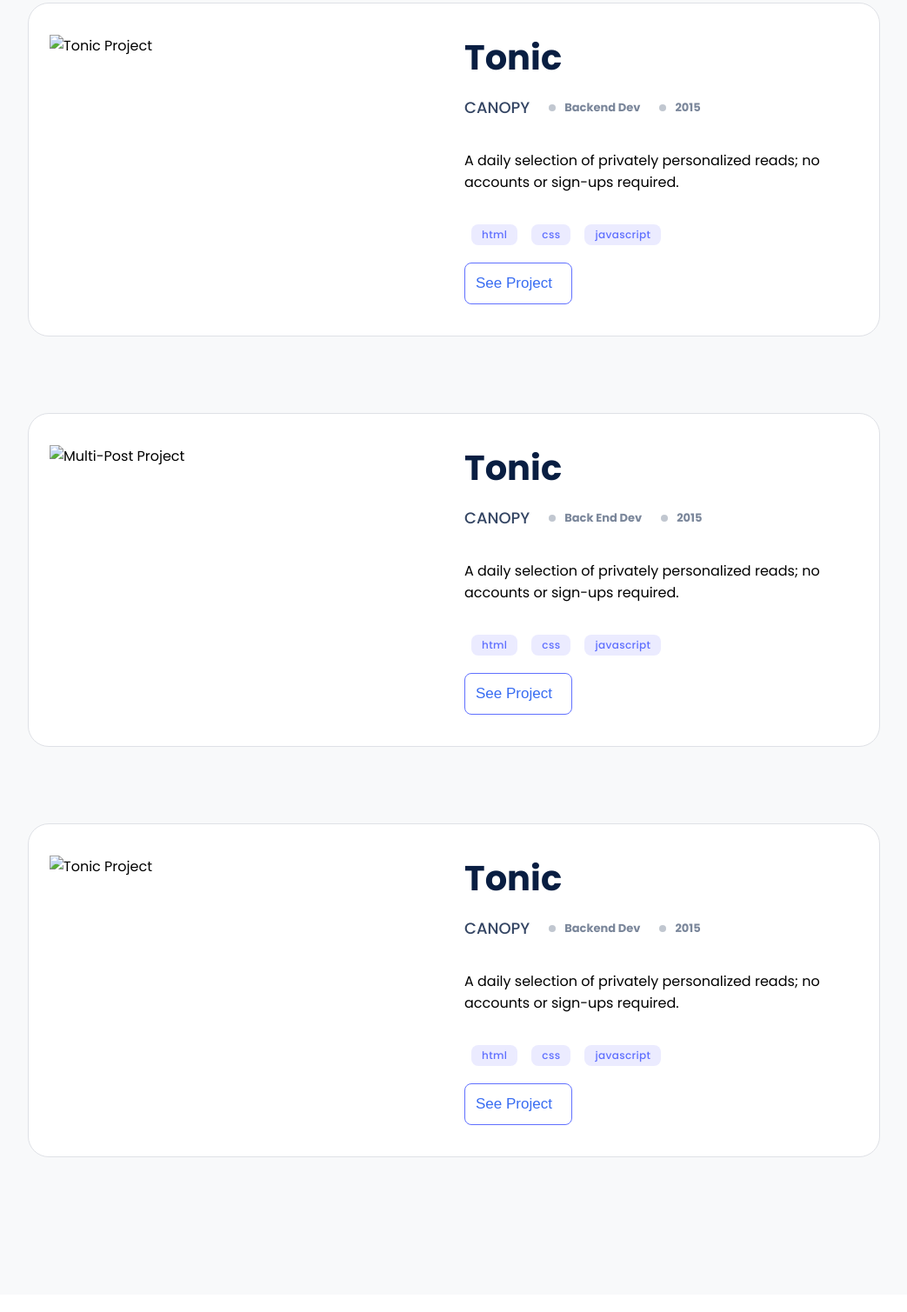
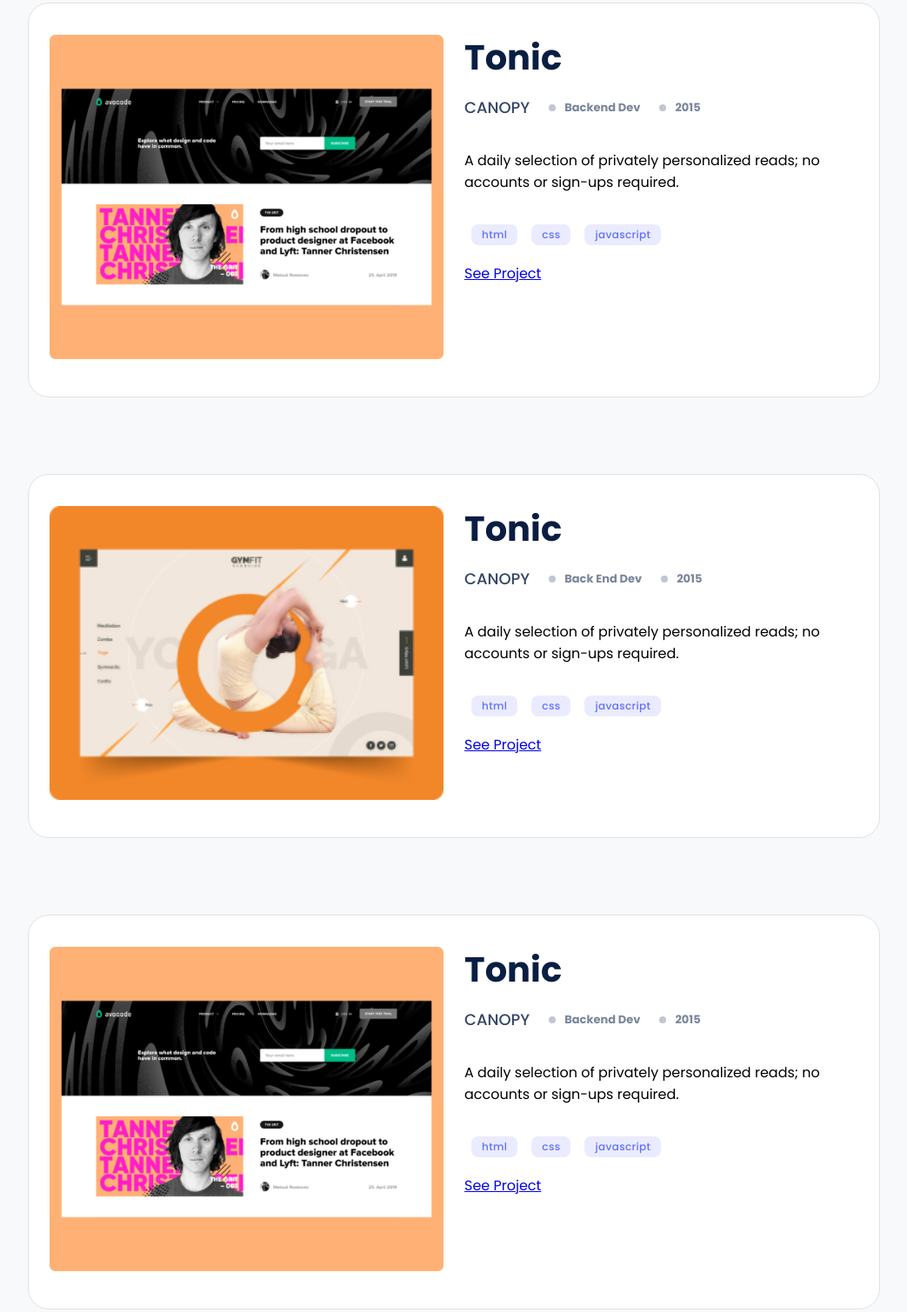
Before and after one commit to mr-anuj/Portfolio-middle-section, a plain HTML site: page index.html in a window 1280 px wide. Shown: the part 1071-2580 px from the top of the page at 87% size, without its empty margins (118-1161 px from the left). Drawn offline with Linux system fonts and the light colour scheme.

Commit message:
Update index.html

```diff
--- a/index.html
+++ b/index.html
@@ -27,11 +27,6 @@
           <span class="bar"></span>
           <span class="bar"></span>
         </div>
-        <!-- <ul id="mobile-nav-menu">
-              <li class="mobile-nav-link"><a href="#works">Portfolio</a></li>
-              <li class="mobile-nav-link"><a href="#about-myself">About</a></li>
-              <li class="mobile-nav-link"><a href="#form-section">Contact</a></li>
-            </ul> -->
       </div>
     </nav>
   </header>
@@ -75,9 +70,9 @@
 
   <!-- The "Works" section - Projects I've worked successfully. -->
   <section class="works" id="works">
-    <section class="work">
+    <article class="work">
       <div class="right-block right-block-one">
-        <img src="/images//Portfolio1.png" alt="Tonic Project" />
+        <img src="images/Portfolio1.png" alt="Tonic Project" />
       </div>
       <div class="left-block left-block-one">
         <h3 class="work-title">Tonic</h3>
@@ -97,15 +92,15 @@
           <li class="tag">javascript</li>
         </ul>
         <div class="action">
-          <button type="button" data-id="1">See Project</button>
+          <a href="#" type="button" data-id="1">See Project</a>
         </div>
       </div>
-    </section>
+    </article>
 
 
-    <section class="work">
+    <article class="work">
       <div class="right-block right-block-one">
-        <img src="/images//Portfolio3.png" alt="Multi-Post Project" />
+        <img src="images/Portfolio3.png" alt="Multi-Post Project" />
       </div>
       <div class="left-block left-block-one">
         <h3 class="work-title">Tonic</h3>
@@ -125,15 +120,15 @@
           <li class="tag">javascript</li>
         </ul>
         <div class="action">
-          <button type="button" data-id="1">See Project</button>
+          <a href="#" type="button" data-id="1">See Project</a>
         </div>
       </div>
-    </section>
+    </article>
 
 
-    <section class="work">
+    <article class="work">
       <div class="right-block right-block-one">
-        <img src="/images//Portfolio2.png" alt="Tonic Project" />
+        <img src="images/Portfolio1.png" alt="Tonic Project" />
       </div>
       <div class="left-block left-block-one">
         <h3 class="work-title">Tonic</h3>
@@ -153,10 +148,10 @@
           <li class="tag">javascript</li>
         </ul>
         <div class="action">
-          <button type="button" data-id="1">See Project</button>
+          <a href="#" type="button" data-id="1">See Project</a>
         </div>
       </div>
-    </section>
+    </article>
   </section>
 
   <!-- About Section -->
@@ -200,8 +195,8 @@
             </ul>
           </div>
 
-          <div>
-            <button class="resume" type="button">Get my resume</button>
+          <div class="resume">
+            <a href="#" type="button">Get my resume</a>
           </div>
         </div>
       </div>
```
